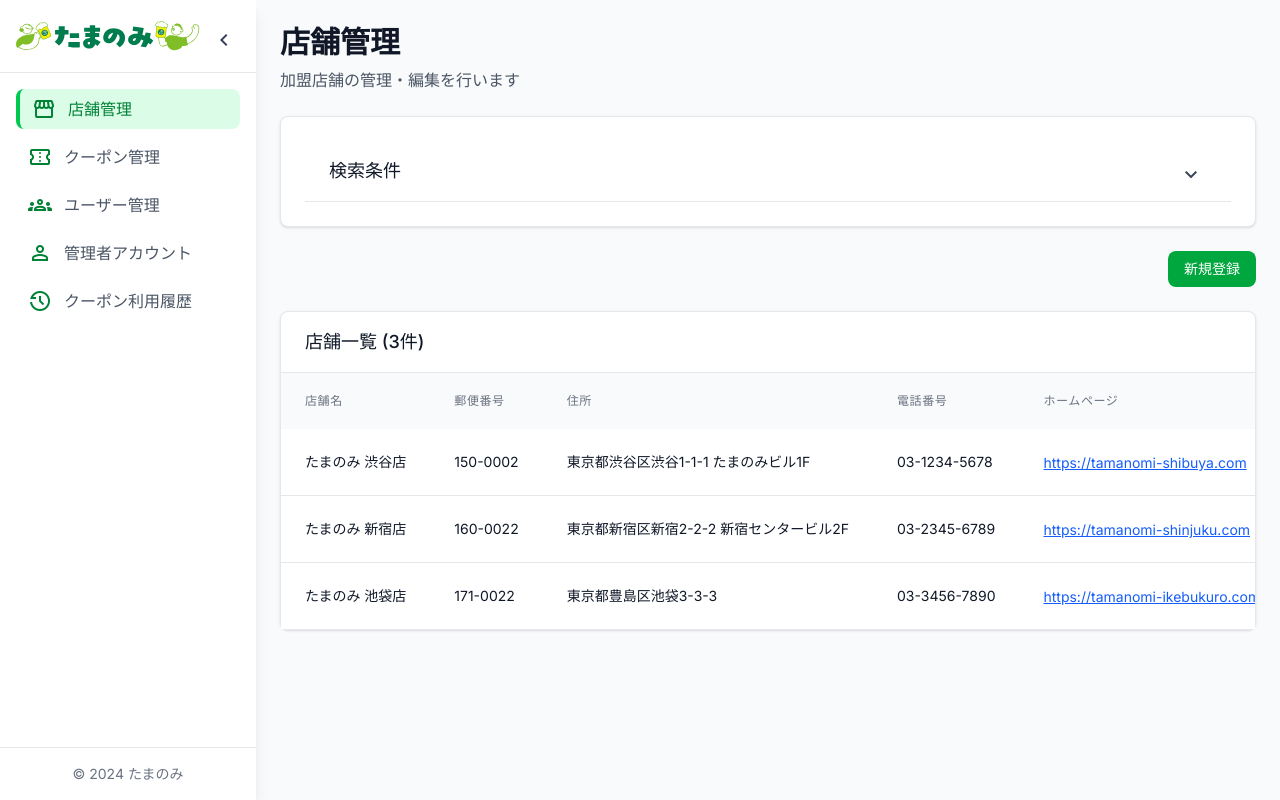
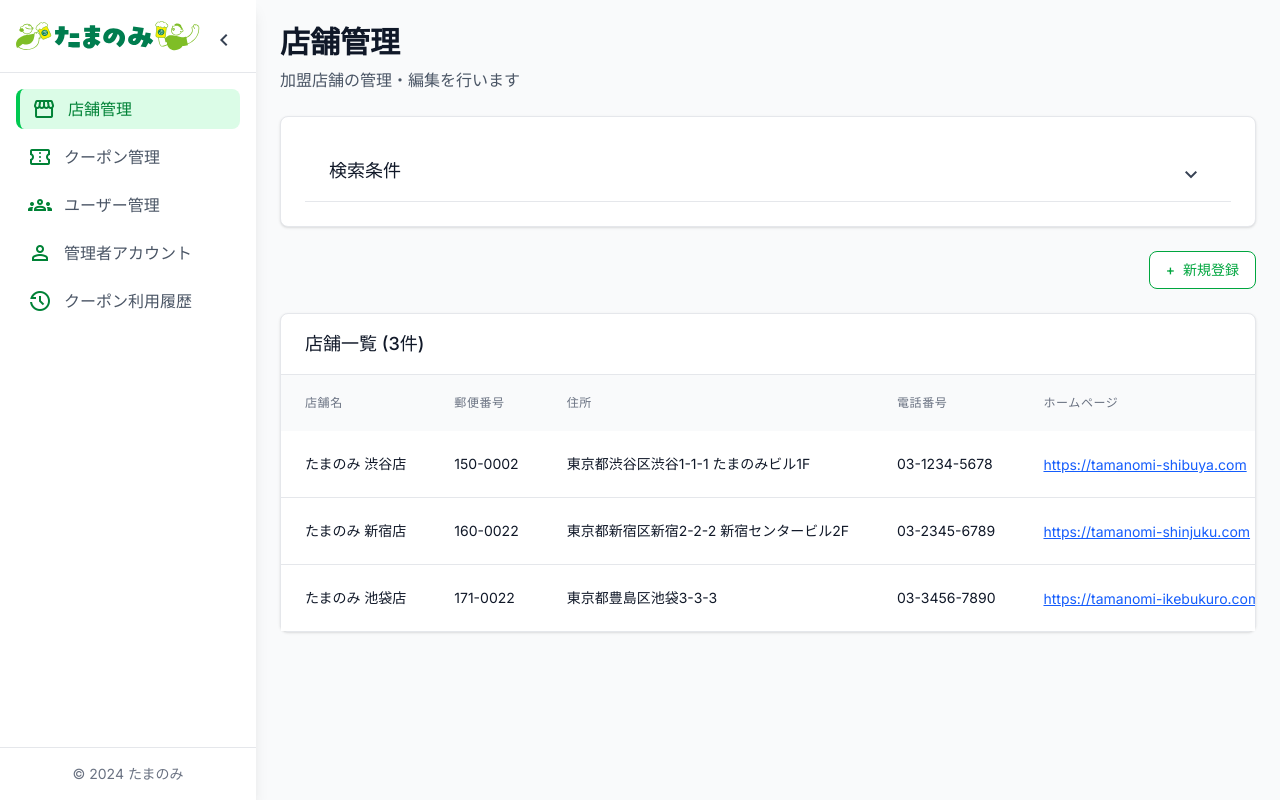
Before and after one commit to HV-development/tamanomi-admin, a Next.js app: page /stores in a window 1280 px wide. Built offline with nearby package versions, Linux system fonts and the light colour scheme.

Commit message:
新規登録ボタンのスタイル変更と＋アイコン追加

```diff
--- a/src/components/pages/AdminManagement.tsx
+++ b/src/components/pages/AdminManagement.tsx
@@ -223,9 +223,12 @@ export default function AdminManagement() {
 
         {/* 新規登録ボタン */}
         <div className="flex justify-end">
-          <Button variant="primary">
-            <Link href="/admins/new">新規登録</Link>
-          </Button>
+          <Link href="/admins/new">
+            <Button variant="outline" className="bg-white text-green-600 border-green-600 hover:bg-green-50">
+              <span className="mr-2">+</span>
+              新規登録
+            </Button>
+          </Link>
         </div>
 
         {/* アカウント一覧 */}
--- a/src/components/pages/CouponManagement.tsx
+++ b/src/components/pages/CouponManagement.tsx
@@ -203,9 +203,12 @@ export default function CouponManagement() {
 
         {/* 新規作成ボタン */}
         <div className="flex justify-end">
-          <Button variant="primary">
-            <Link href="/coupons/new">新規作成</Link>
-          </Button>
+          <Link href="/coupons/new">
+            <Button variant="outline" className="bg-white text-green-600 border-green-600 hover:bg-green-50">
+              <span className="mr-2">+</span>
+              新規作成
+            </Button>
+          </Link>
         </div>
 
         {/* クーポン一覧 */}
--- a/src/components/pages/StoreManagement.tsx
+++ b/src/components/pages/StoreManagement.tsx
@@ -295,9 +295,12 @@ export default function StoreManagement() {
 
         {/* 新規登録ボタン */}
         <div className="flex justify-end">
-          <Button variant="primary">
-            <Link href="/stores/new">新規登録</Link>
-          </Button>
+          <Link href="/stores/new">
+            <Button variant="outline" className="bg-white text-green-600 border-green-600 hover:bg-green-50">
+              <span className="mr-2">+</span>
+              新規登録
+            </Button>
+          </Link>
         </div>
 
         {/* 店舗一覧 */}
```
